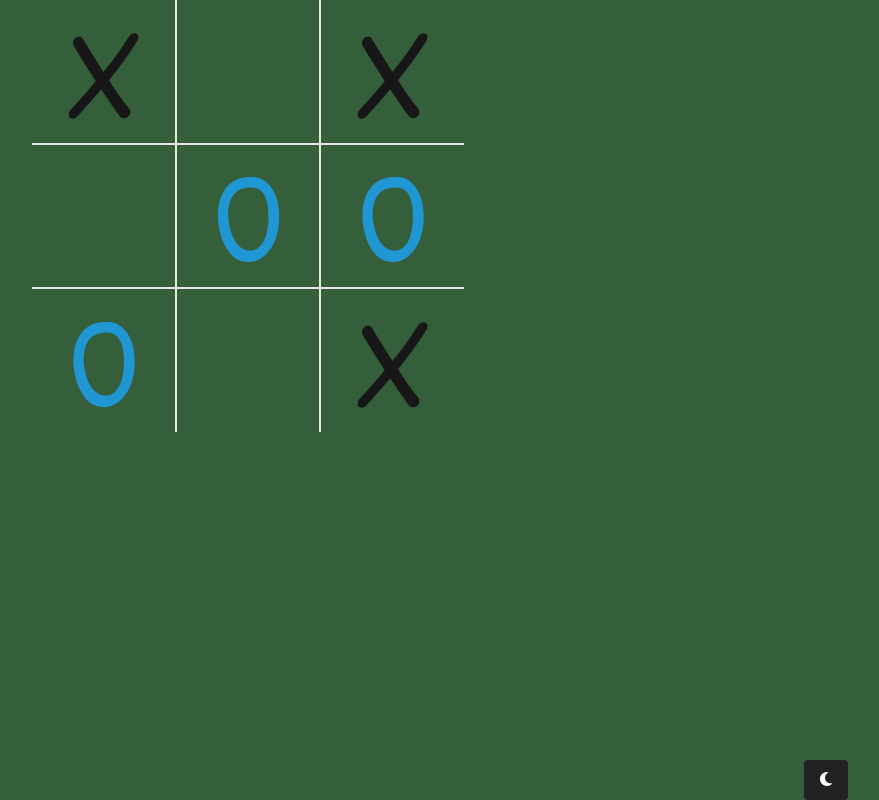
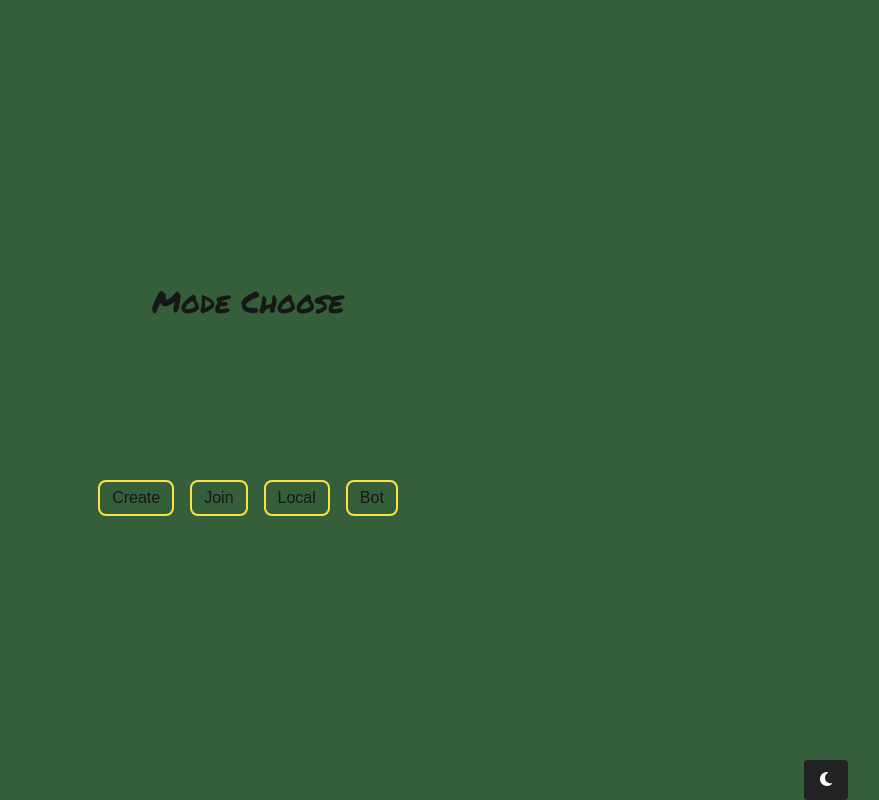
Before and after one commit to Victor-Spichenkoff/tic_tac_toe_online, a Next.js app: page / in a window 1280 px wide. Shown: the whole page, without its empty margins (392-1271 px from the left). Built offline with nearby package versions, Linux system fonts and the light colour scheme.

Commit message:
Create button and header

```diff
--- a/app/page.tsx
+++ b/app/page.tsx
@@ -1,27 +1,50 @@
 "use client"
 
-import { Chat } from "@/components/functions/Chat"
+import {Chat} from "@/components/functions/Chat"
 import {Square} from "@/components/functions/Square";
 import {SquareOptions} from "@/types/onlineInfos";
 import ThemeToggle from "@/components/functions/ThemeToggle";
+import {useState} from "react";
+import {Header} from "@/components/template/Header";
+import {Button} from "@/components/template/Button";
 
 export default function Home() {
     const values: SquareOptions[] = [1, 0, 1, 0, 2, 2, 2, 0, 1]
+    const [onlineGameMode, setOnlineGameMode] = useState(false)
+    const [selectionMode, setSelectionMode] = useState(true)
 
-
+    const handleOnlineCreate = ()=> {
+        setOnlineGameMode(true)
+        setSelectionMode(false)
+        //TODO -> chamar a api, pegar a res e criar
+    }
 
     return (
         <div className={'flex justify-center items-center'}>
-      <div className={"grid grid-cols-3"}>
-          {values.map((value, i) => (
-              <Square value={value} index={i} key={i} />
-          ))}
+            {selectionMode && (
+                <div className={"h-screen flex flex-col items-center justify-center gap-y-40"}>
+                   <Header label={"Mode Choose"}/>
+
+                    <div className={"flex justify-between gap-x-4"}>
+                        <Button onClick={handleOnlineCreate}>Create</Button>
+                        <Button >Join</Button>
+                        <Button >Local</Button>
+                        <Button >Bot</Button>
                     </div>
+                </div>
+            )}
 
 
+            <div className={"grid grid-cols-3"}>
+                {onlineGameMode && (
+                    values.map((value, i) => (
+                        <Square value={value} index={i} key={i}/>
+                    ))
+                )}
+            </div>
             <div className={"absolute bottom-0 right-10"}>
 
-        <ThemeToggle />
+                <ThemeToggle/>
             </div>
         </div>
     )
--- a/components/functions/Square.tsx
+++ b/components/functions/Square.tsx
@@ -42,7 +42,7 @@ export const Square = ({ value, index }: ISquare) => {
 
     return (
         <div className={`flex items-center justify-center
-                 ${value == 1 && "dark:text-cross"} ${value == 2 && "text-lightCircle dark:text-darkCircle"}
+                 ${value == 1 && "text-cross"} ${value == 2 && "text-lightCircle dark:text-darkCircle"}
                 font-hand_icons leading-none p-0 m-0
 
                 border-0  ${borders} border-white-600
--- /dev/null
+++ b/components/template/Button.tsx
@@ -0,0 +1,18 @@
+import {ReactNode} from "react";
+
+interface ButtonProps {
+    children?: ReactNode
+    className?: string
+    label?: string
+    onClick?: () => void
+
+}
+
+export const Button = ({label,onClick,children,className}: ButtonProps) => {
+    return (
+        <button className={"border-2 border-yellow-300 dark:border-lightCircle px-3 py-1 rounded-lg hover:text-slate-900 hover:bg-yellow-00 dark:hover:bg-sky-500 inline-block" + className}>
+            {children && children}
+            {label && !children && label}
+        </button>
+    )
+}
--- /dev/null
+++ b/components/template/Header.tsx
@@ -0,0 +1,12 @@
+interface HeaderProps {
+    label: string;
+    className?: string
+}
+
+export const Header = ({label, className}:HeaderProps) => {
+    return (
+        <header className={"text-center font-hand_title text-3xl text-whit inline-block" + className}>
+            {label}
+        </header>
+    )
+}
```
Lines whose indentation alone changed are shown as unchanged.
